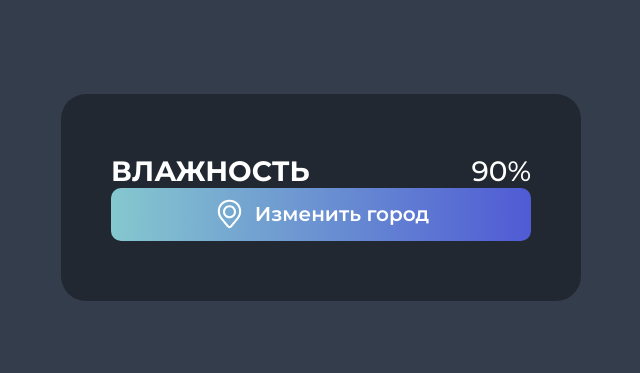
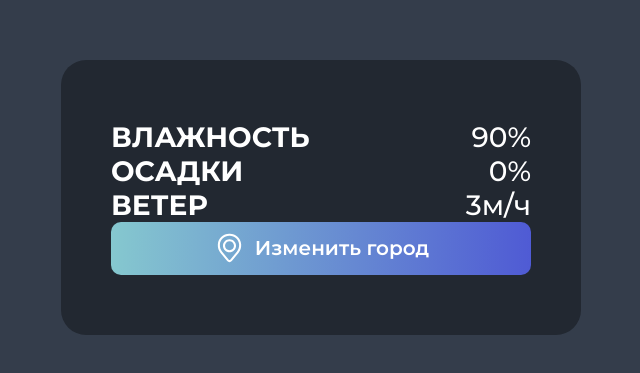
Before and after one commit to KerishT/vue-app, a Vue app: page / in a window 1280 px wide. Shown: the part 211-584 px from the top of the page, without its empty margins (319-959 px from the left). Built offline with nearby package versions, Linux system fonts and the light colour scheme.

Commit message:
Упражнение - Список данных

```diff
--- a/src/App.vue
+++ b/src/App.vue
@@ -6,13 +6,25 @@
   const savedCity = ref("Moscow")
   const data = ref({
     humidity: 90,
+    rain: 0,
+    wind: 3,
   })
 
   const dataModified = computed(() => {
-    return {
-      label: "Влажность",
-      stat: data.value.humidity + "%",
-    }
+    return [
+      {
+        label: "Влажность",
+        stat: data.value.humidity + "%",
+      },
+      {
+        label: "Осадки",
+        stat: data.value.rain + "%",
+      },
+      {
+        label: "Ветер",
+        stat: data.value.wind + "м/ч",
+      },
+    ]
   })
 
   const getCity = (city) => {
@@ -23,7 +35,8 @@
 
 <template>
   <main class="main">
-    <Stat v-bind="dataModified" />
+    <Stat v-for="item in dataModified" v-bind="item" :key="item.label" />
+
     <CitySelect @select-city="getCity" />
   </main>
 </template>
```
